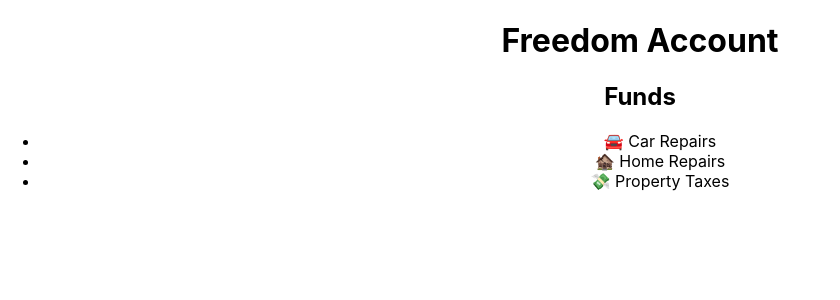
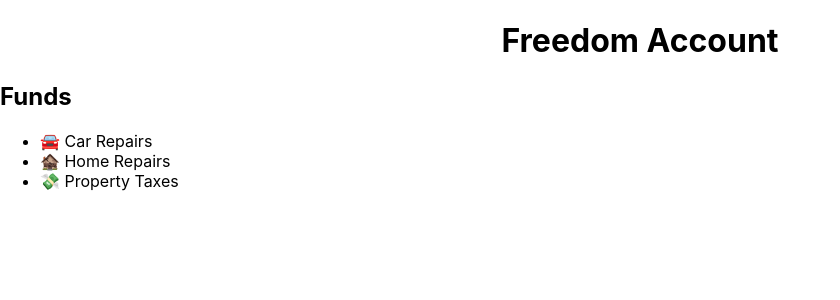
Before and after one commit to randycoulman/freedom_account, a React (Create React App) app in the folder client/: page /funds in a window 1280 px wide. Shown: the top 300 px of the page, without its empty margins (0-840 px from the left). Built offline with nearby package versions, Linux system fonts and the light colour scheme.

Commit message:
💄 Only center the page header

```diff
--- a/client/src/App.module.css
+++ b/client/src/App.module.css
@@ -1,3 +1,3 @@
-.container {
+.header {
   text-align: center;
 }
--- a/client/src/App.tsx
+++ b/client/src/App.tsx
@@ -11,8 +11,8 @@ import FundList from "./FundList";
 const App = () => {
   return (
     <Router>
-      <div className={styles.container}>
-        <header>
+      <div>
+        <header className={styles.header}>
           <h1>Freedom Account</h1>
         </header>
         <main>
```
